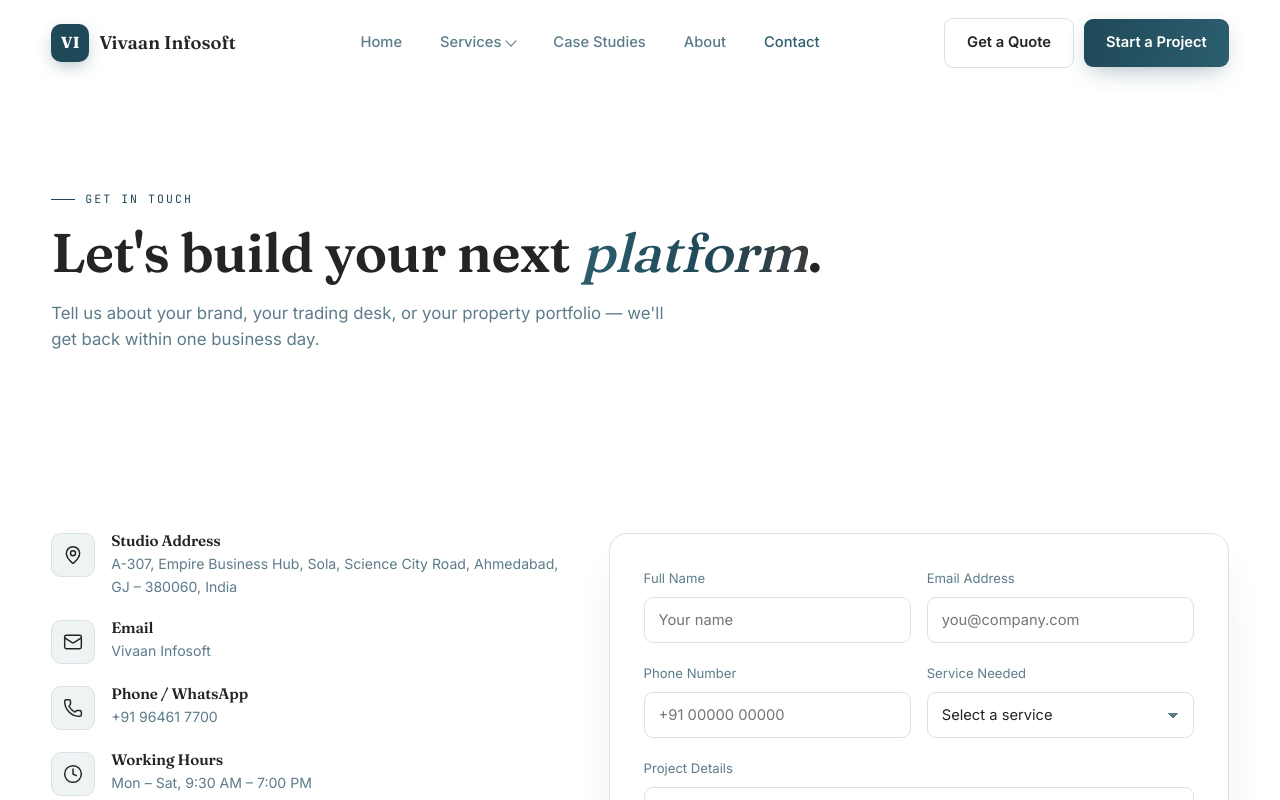
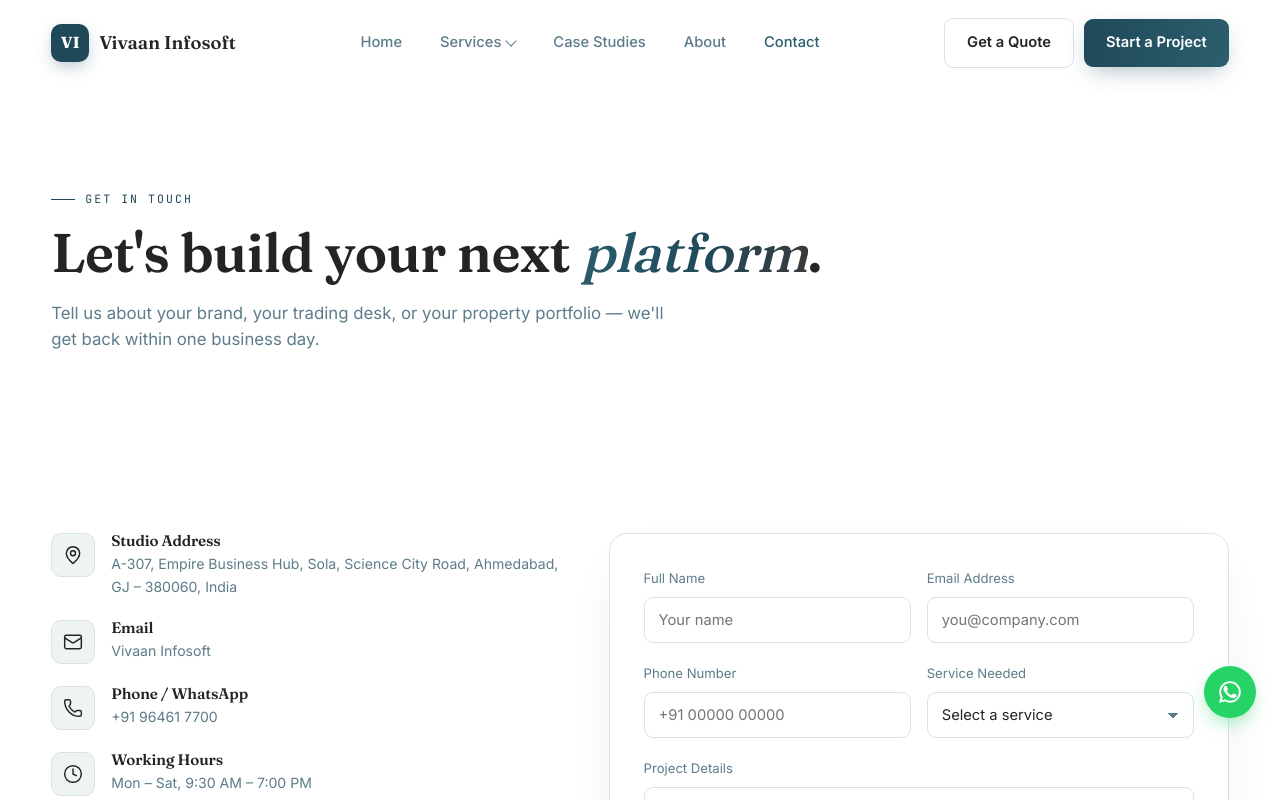
Before and after one commit to bhavik4094/Vivaan-Infosoft, a React (Vite) app: page /contact in a window 1280 px wide. Shown: the top 800 px of the page. Built offline with nearby package versions, Linux system fonts and the light colour scheme.

Commit message:
Add floating WhatsApp button
Fixed bottom-right, links to wa.me/919646170700, stacked above the
back-to-top button.

```diff
--- a/src/App.jsx
+++ b/src/App.jsx
@@ -2,6 +2,7 @@ import { Routes, Route } from 'react-router-dom';
 import Nav from './components/Nav.jsx';
 import Footer from './components/Footer.jsx';
 import BackToTop from './components/BackToTop.jsx';
+import WhatsAppButton from './components/WhatsAppButton.jsx';
 import ScrollToTop from './components/ScrollToTop.jsx';
 import Home from './pages/Home.jsx';
 import ServicesPage from './pages/ServicesPage.jsx';
@@ -23,6 +24,7 @@ export default function App() {
       </Routes>
       <Footer />
       <BackToTop />
+      <WhatsAppButton />
     </>
   );
 }
--- /dev/null
+++ b/src/components/WhatsAppButton.jsx
@@ -0,0 +1,16 @@
+export default function WhatsAppButton() {
+  return (
+    <a
+      className="whatsapp-btn"
+      href="https://wa.me/919646170700"
+      target="_blank"
+      rel="noopener"
+      aria-label="Chat on WhatsApp"
+    >
+      <svg viewBox="0 0 24 24" width="26" height="26" fill="currentColor" aria-hidden="true">
+        <path d="M17.472 14.382c-.297-.149-1.758-.867-2.03-.967-.273-.099-.471-.148-.67.15-.197.297-.767.966-.94 1.164-.173.199-.347.223-.644.075-.297-.15-1.255-.463-2.39-1.475-.883-.788-1.48-1.761-1.653-2.059-.173-.297-.018-.458.13-.606.134-.133.298-.347.446-.52.149-.174.198-.298.298-.497.099-.198.05-.371-.025-.52-.075-.149-.669-1.612-.916-2.207-.242-.579-.487-.5-.669-.51-.173-.008-.371-.01-.57-.01-.198 0-.52.074-.792.372-.272.297-1.04 1.016-1.04 2.479 0 1.462 1.065 2.875 1.213 3.074.149.198 2.096 3.2 5.077 4.487.709.306 1.262.489 1.694.625.712.226 1.36.194 1.872.118.571-.085 1.758-.719 2.006-1.413.248-.694.248-1.289.173-1.413-.074-.124-.272-.198-.57-.347z"/>
+        <path d="M12.004 2c-5.5 0-9.96 4.46-9.96 9.96 0 1.756.46 3.47 1.334 4.98L2 22l5.184-1.36a9.93 9.93 0 0 0 4.82 1.23h.004c5.5 0 9.96-4.46 9.96-9.96S17.504 2 12.004 2zm0 18.11h-.003a8.14 8.14 0 0 1-4.15-1.137l-.298-.177-3.076.807.822-3.001-.194-.308a8.13 8.13 0 0 1-1.256-4.334c0-4.497 3.66-8.156 8.159-8.156 2.179 0 4.226.849 5.766 2.39a8.1 8.1 0 0 1 2.389 5.77c0 4.498-3.66 8.146-8.159 8.146z"/>
+      </svg>
+    </a>
+  );
+}
--- a/src/index.css
+++ b/src/index.css
@@ -430,6 +430,14 @@ footer{border-top:1px solid var(--line);padding:60px 0 30px}
 .back-top.show{opacity:1;visibility:visible;transform:translateY(0)}
 .back-top:hover{background:var(--gold);color:#fff;border-color:var(--gold)}
 
+/* ===== WhatsApp button ===== */
+.whatsapp-btn{
+  position:fixed;bottom:82px;right:24px;width:52px;height:52px;border-radius:50%;
+  background:#25d366;color:#fff;display:flex;align-items:center;justify-content:center;
+  box-shadow:0 8px 20px -6px rgba(37,211,102,0.6);transition:transform .25s;z-index:90;
+}
+.whatsapp-btn:hover{transform:translateY(-3px) scale(1.05)}
+
 /* ===== Responsive ===== */
 @media (hover:none){
   .has-dropdown:hover .dropdown{opacity:0;visibility:hidden;transform:translateY(-8px)}
```
